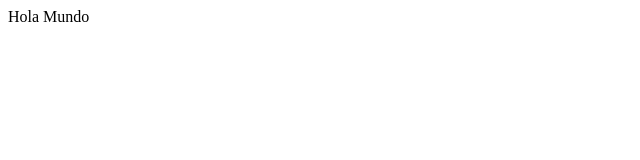
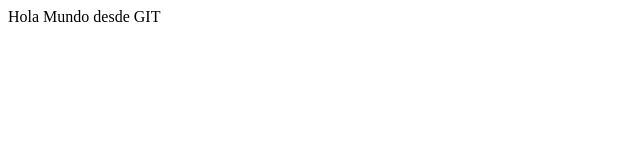
Before and after one commit to RobinsonGo09/tallerunisimon, a plain HTML site: page index.html in a window 1280 px wide. Shown: the full height of the page, 0-640 px from the left. Drawn offline with Linux system fonts and the light colour scheme.

Commit message:
Modifique index y cree productos

```diff
--- a/index.html
+++ b/index.html
@@ -3,6 +3,6 @@
   <title>Taller: Despliegue de aplicaciones con Heroku</title>
  </head>
  <body>
-<p>Hola Mundo</p>
+<p>Hola Mundo desde GIT</p>
  </body>
 </html>
```
Also changed, not shown: productos.html (added).
